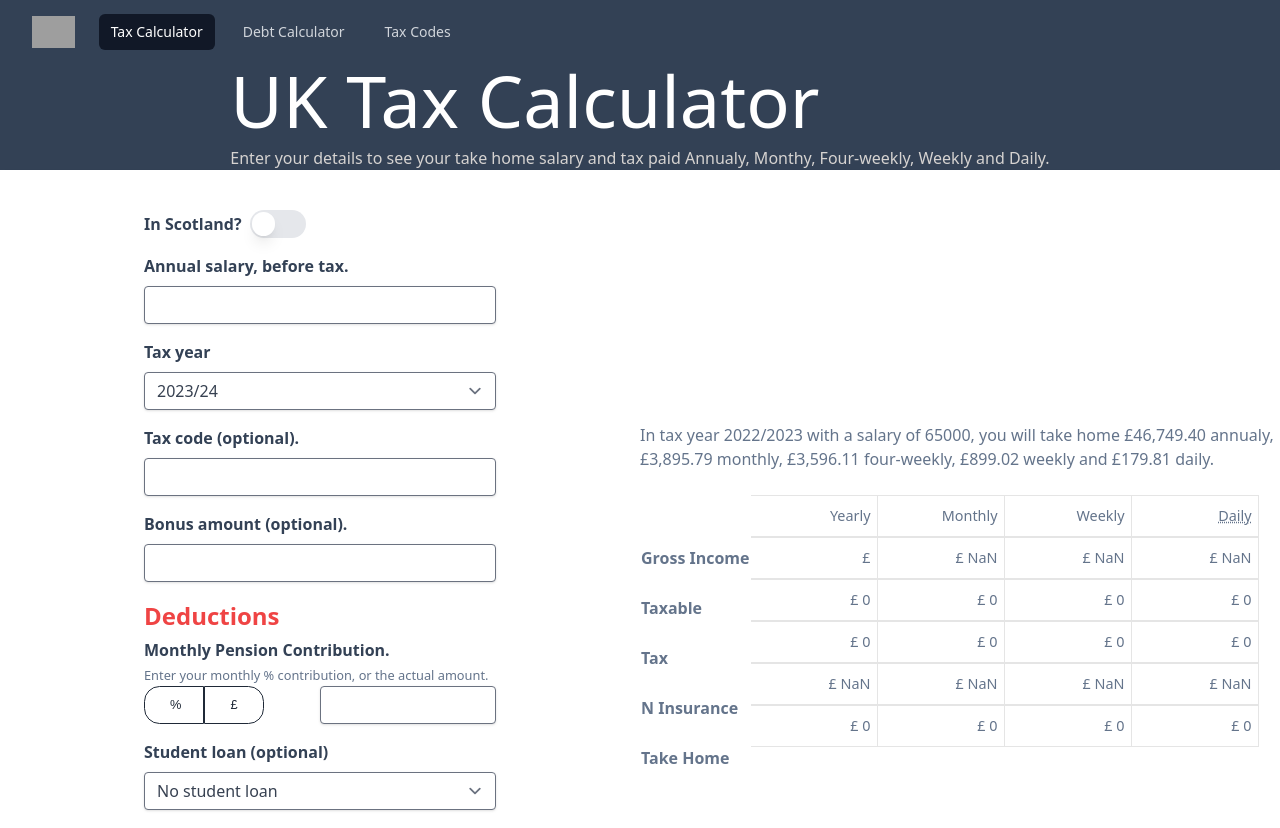
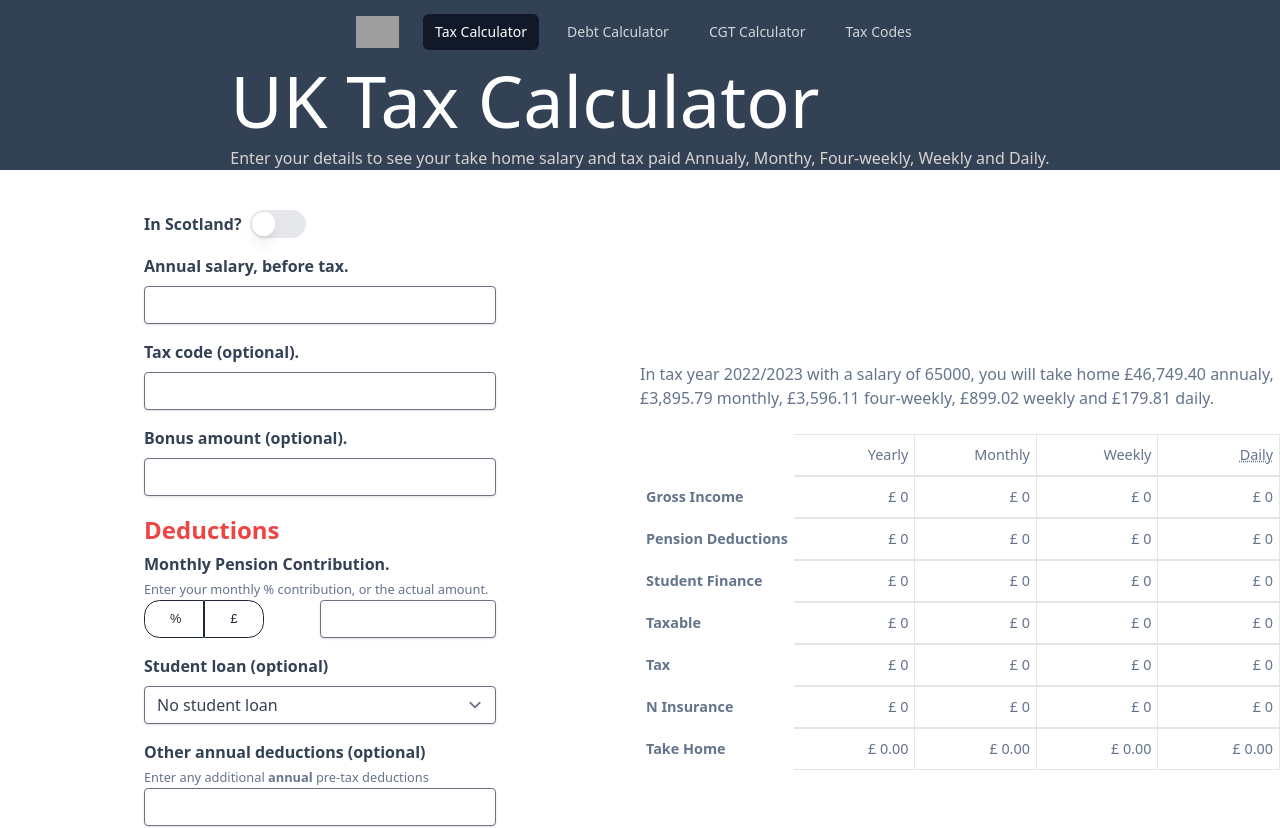
Before and after one commit to gwhi94/uktaxcalc, a React (Create React App) app in the folder uktaxcalcroot/: page / in a window 1280 px wide. Shown: the top 828 px of the page. Built offline with nearby package versions, Linux system fonts and the light colour scheme; grey boxes are pictures that could not be loaded.

Commit message:
Catch for salary below PA threshold

```diff
--- a/uktaxcalcroot/src/CalculateOutput/CalculateOutput.js
+++ b/uktaxcalcroot/src/CalculateOutput/CalculateOutput.js
@@ -4,17 +4,7 @@ import Typewriter from '../Typewriter/Typewriter';
 
 
 export default function CalculateOutput({ data }) {
-    console.log('here');
-
-    // bonus:""
-    // deductions:""
-    // dropdownLoan:"noLoan"
-    // dropdownYear:"2023/24"
-    // pensionAmt:""
-    // salary:"333"
-    // taxCode:""
-
-    //console.log('DATA', data);
+    console.log(data, 'here');
 
     const [salary, setSalary] = useState(0);
     const [tax, setTax] = useState(0);
@@ -22,7 +12,13 @@ export default function CalculateOutput({ data }) {
     const [takeHomeMonthly, setTakeHomeMonthly] = useState(0);
     const [takeHomeYearly, setTakeHomeYearly] = useState(0);
 
+
+
     const recordObject = {
+        initialAnnualSalary: 0,
+        initialMonthlySalary: 0,
+        initialWeeklySalary: 0,
+        initialDailySalary: 0,
         annualTakeHome: 0,
         monthlyTakeHome: 0,
         weeklyTakeHome: 0,
@@ -41,10 +37,20 @@ export default function CalculateOutput({ data }) {
         totalTaxableMonthly: 0,
         totalTaxableWeekly: 0,
         totalTaxableDaily: 0,
+        pensionDeductionAnnualy: 0,
+        pensionDeductionMonthly: 0,
+        pensionDeductionWeekly: 0,
+        pensionDeductionDaily: 0,
+        sfPaidAnnualy: 0,
+        sfPaidMonthly: 0,
+        sfPaidWeekly: 0,
+        sfPaidDaily: 0
     };
 
 
     const calculateIncomeTaxScotland = (salary, bottomRate) => {
+
+        if (salary > 12570) {
             const upperRate = 125140;
             const highRate = 43663
             const intermediateRate = 25689;
@@ -59,6 +65,11 @@ export default function CalculateOutput({ data }) {
             } else if (salary <= 100000) {
                 var paBottomRateAdjusted = 12571;
             }
+
+            recordObject.totalTaxableYearly = (salary - paBottomRateAdjusted).toFixed(2);
+            recordObject.totalTaxableMonthly = (recordObject.totalTaxableYearly / 12).toFixed(2);
+            recordObject.totalTaxableWeekly = (recordObject.totalTaxableYearly / 52).toFixed(2);
+            recordObject.totalTaxableDaily = (recordObject.totalTaxableYearly / 260).toFixed(2);
 
             if (salary > upperRate) {
                 var taxDueOnUpperRate = (salary - upperRate) * 0.47
@@ -88,29 +99,44 @@ export default function CalculateOutput({ data }) {
             }
 
 
-        recordObject.taxPaidYearly= Math.round(totalTaxDue).toFixed(2);
+            recordObject.taxPaidYearly = Math.round(totalTaxDue).toFixed(2);
             recordObject.taxPaidMonthly = (totalTaxDue / 12).toFixed(2);
             recordObject.taxPaidWeekly = (totalTaxDue / 52).toFixed(2);
-        recordObject.taxPaidDaily = (totalTaxDue / 365).toFixed(2);
+            recordObject.taxPaidDaily = (totalTaxDue / 260).toFixed(2);
+        } else {
+            recordObject.totalTaxableYearly = 0;
+            recordObject.totalTaxableMonthly = 0;
+            recordObject.totalTaxableWeekly = 0;
+            recordObject.totalTaxableDaily = 0;
+            recordObject.taxPaidYearly = 0;
+            recordObject.taxPaidMonthly = 0;
+            recordObject.taxPaidWeekly = 0;
+            recordObject.taxPaidDaily = 0;
 
+        }
 
 
     };
 
     const calculateIncomeTaxEngWales = (salary, bottomRate) => {
+        if (salary > 12570) {
             const upperRate = 125140;
             const midRate = 50271;
-        //const bottomRate = bottomRate;
 
             if (salary > 100000) {
                 var paBottomRateAdjusted = bottomRate - ((salary - 100000) / 2);
-            console.log(paBottomRateAdjusted);
                 if (paBottomRateAdjusted < 0) {
                     paBottomRateAdjusted = 0;
                 }
             } else if (salary <= 100000) {
                 var paBottomRateAdjusted = 12570;
             }
+
+            recordObject.totalTaxableYearly = (salary - paBottomRateAdjusted).toFixed(2);
+            recordObject.totalTaxableMonthly = (recordObject.totalTaxableYearly / 12).toFixed(2);
+            recordObject.totalTaxableWeekly = (recordObject.totalTaxableYearly / 52).toFixed(2);
+            recordObject.totalTaxableDaily = (recordObject.totalTaxableYearly / 260).toFixed(2);
+
 
             if (salary <= upperRate) {
                 //let totalTaxableSalary = salary - bottomRate;
@@ -125,10 +151,10 @@ export default function CalculateOutput({ data }) {
                 var taxDueOnBottomRate = ((salary - diffAlreadyPaidTaxOn) - paBottomRateAdjusted) * 0.2;
                 var totalTaxDue = taxDueOnBottomRate + taxDueOnMidRate;
 
-            recordObject.taxPaidYearly= Math.round(totalTaxDue).toFixed(2);
+                recordObject.taxPaidYearly = Math.round(totalTaxDue).toFixed(2);
                 recordObject.taxPaidMonthly = (totalTaxDue / 12).toFixed(2);
                 recordObject.taxPaidWeekly = (totalTaxDue / 52).toFixed(2);
-            recordObject.taxPaidDaily = (totalTaxDue / 365).toFixed(2);
+                recordObject.taxPaidDaily = (totalTaxDue / 260).toFixed(2);
 
             } else if (salary > upperRate) {
                 var taxDueOnUpperRate = (salary - upperRate) * 0.45
@@ -137,15 +163,23 @@ export default function CalculateOutput({ data }) {
                 var totalTaxDue = taxDueOnUpperRate + taxDueOnHighRate + taxDueOnBottomRate;
             }
 
+        }else {
+                recordObject.totalTaxableYearly = 0;
+                recordObject.totalTaxableMonthly = 0;
+                recordObject.totalTaxableWeekly = 0;
+                recordObject.totalTaxableDaily = 0;
+                recordObject.taxPaidYearly = 0;
+                recordObject.taxPaidMonthly = 0;
+                recordObject.taxPaidWeekly = 0;
+                recordObject.taxPaidDaily = 0;
+
+            }
+
 
 
         };
 
         const calculateIncomeTax = (salary, inScotland) => {
-
-        //Incoming tax code
-        //Split out numbers and letters
-        //Numbers get used as the bottom rate
 
             if (!data?.taxCode) {
                 if (!inScotland) {
@@ -153,9 +187,6 @@ export default function CalculateOutput({ data }) {
                 } else {
                     calculateIncomeTaxScotland(data?.salary, 12571);
                 }
-
-
-
 
             } else if (data?.taxCode) {
                 console.log('Tax code supplied');
@@ -249,31 +280,29 @@ export default function CalculateOutput({ data }) {
                     }
 
                 }
+
+
             }
+            console.log('ff', recordObject);
         };
 
 
         const removeDeductions = (data) => {
 
-        var data = {
-            bonus: "",
-            deductions: "1500",
-            dropdownLoan: "plan1",
-            dropdownYear: "2023/24",
-            pensionAmt: "300",
-            pensionToggle: 'no',
-            salary: "50000",
-            taxCode: "",
-            inScotland: false
+            var otherDeductions = 0;
+            var pensionDeduction = 0;
+            if (data?.pensionToggle == 'yes') {
+                //percentage deduction
+                pensionDeduction = ((data?.salary * data?.pensionAmt) / 100);
+            } else if (data?.pensionToggle == 'no') {
+                //amount calculation
+                pensionDeduction = data?.pensionAmt * 12;
             }
 
-        if (data?.pensionToggle == 'yes') {
-            //percentage deduction
-            const pensionDeduction = ((data?.salary * data?.pensionAmt) / 100);
-        } else if (data?.pensionToggle == 'no') {
-            //amount calculation
-            const pensionDeduction = data?.pensionAmt * 12;
-        }
+            recordObject.pensionDeductionAnnualy = pensionDeduction.toFixed(2);
+            recordObject.pensionDeductionMonthly = (pensionDeduction / 12).toFixed(2);
+            recordObject.pensionDeductionWeekly = (pensionDeduction / 52).toFixed(2);
+            recordObject.pensionDeductionDaily = (pensionDeduction / 260).toFixed(2);
 
             //Student finance deductions
             if (data?.dropdownLoan != 'noPlan') {
@@ -290,13 +319,23 @@ export default function CalculateOutput({ data }) {
                     //SF selected but salary is not high enough to pay SF
                     var sfDeductions = 0;
                 }
-
-            console.log(sfDeductions);
             }
 
-        if (data?.deductions != "") {
-            var otherDeductions = data.deductions;
+            recordObject.sfPaidAnnualy = sfDeductions;
+            recordObject.sfPaidMonthly = (sfDeductions / 12).toFixed(2);
+            recordObject.sfPaidWeekly = (sfDeductions / 52).toFixed(2);
+            recordObject.sfPaidDaily = (sfDeductions / 260).toFixed(2);
+
+            if (data?.deductions) {
+                otherDeductions = Number(data?.deductions);
+            } else {
+                otherDeductions = 0;
             }
+
+            console.log('Deductions', otherDeductions, pensionDeduction, sfDeductions);
+
+            data.salary = data.salary - (otherDeductions + pensionDeduction + sfDeductions);
+            calculateNationalInsurance(data?.salary);
         }
 
 
@@ -320,7 +359,7 @@ export default function CalculateOutput({ data }) {
             recordObject.niPaidYearly = (niDueAnnualy).toFixed(2);
             recordObject.niPaidMonthly = (niDueAnnualy / 12).toFixed(2);
             recordObject.niPaidWeekly = (niDueAnnualy / 52).toFixed(2);
-        recordObject.niPaidDaily = (niDueAnnualy / 365).toFixed(2);
+            recordObject.niPaidDaily = (niDueAnnualy / 260).toFixed(2);
 
             calculateIncomeTax(data?.salary, data?.inScotland);
         };
@@ -331,10 +370,18 @@ export default function CalculateOutput({ data }) {
                 console.log(data);
             }
 
-        calculateNationalInsurance(data?.salary);
+            removeDeductions(data);
+            //calculateNationalInsurance(data?.salary);
         };
 
+        if (data.salary) {
+            recordObject.initialAnnualSalary = data.salary;
+            recordObject.initialMonthlySalary = (data.salary / 12).toFixed(2);
+            recordObject.initialWeeklySalary = (data.salary / 52).toFixed(2);
+            recordObject.initialDailySalary = (data.salary / 260).toFixed(2);
             handleAdditions();
+        }
+
 
 
 
@@ -352,6 +399,8 @@ export default function CalculateOutput({ data }) {
                         <tr>
                             <th className="table-headers">&nbsp;</th>
                             <th className="table-headers">Gross Income</th>
+                            <th className="table-headers">Pension Deductions</th>
+                            <th className="table-headers">Student Finance</th>
                             <th className="table-headers">Taxable</th>
                             <th className="table-headers">Tax</th>
                             <th className="table-headers">N Insurance</th>
@@ -362,35 +411,43 @@ export default function CalculateOutput({ data }) {
                     <tbody className="results__content">
                         <tr className="columns-4">
                             <td className="">Yearly</td>
-                        <td className="">£ {data?.salary}</td>
-                        <td className="">£ {recordObject?.totalTaxableYearly}</td>
-                        <td className="">£ {recordObject?.taxPaidYearly}</td>
-                        <td className="">£ {recordObject?.niPaidYearly}</td>
-                        <td className="">£ {recordObject?.annualTakeHome}</td>
+                            <td className="">£ {recordObject.initialAnnualSalary.toString().replace(/\B(?=(\d{3})+(?!\d))/g, ",")}</td>
+                            <td className="">£ {recordObject.pensionDeductionAnnualy.toString().replace(/\B(?=(\d{3})+(?!\d))/g, ",")}</td>
+                            <td className="">£ {recordObject.sfPaidAnnualy.toString().replace(/\B(?=(\d{3})+(?!\d))/g, ",")}</td>
+                            <td className="">£ {recordObject?.totalTaxableYearly.toString().replace(/\B(?=(\d{3})+(?!\d))/g, ",")}</td>
+                            <td className="">£ {recordObject?.taxPaidYearly.toString().replace(/\B(?=(\d{3})+(?!\d))/g, ",")}</td>
+                            <td className="">£ {recordObject?.niPaidYearly.toString().replace(/\B(?=(\d{3})+(?!\d))/g, ",")}</td>
+                            <td className="">£ {(recordObject?.initialAnnualSalary - (Number(recordObject.pensionDeductionAnnualy) + Number(recordObject.sfPaidAnnualy) + Number(recordObject?.taxPaidYearly) + Number(recordObject?.niPaidYearly))).toFixed(2).toString().replace(/\B(?=(\d{3})+(?!\d))/g, ",")}</td>
                         </tr>
                         <tr className="columns-4">
                             <td className="">Monthly</td>
-                        <td className="">£ {(data?.salary / 12).toFixed(2)}</td>
-                        <td className="">£ {recordObject?.totalTaxableMonthly}</td>
-                        <td className="">£ {recordObject?.taxPaidMonthly}</td>
-                        <td className="">£ {recordObject?.niPaidMonthly}</td>
-                        <td className="">£ {recordObject?.monthlyTakeHome}</td>
+                            <td className="">£ {recordObject.initialMonthlySalary.toString().replace(/\B(?=(\d{3})+(?!\d))/g, ",")}</td>
+                            <td className="">£ {recordObject.pensionDeductionMonthly.toString().replace(/\B(?=(\d{3})+(?!\d))/g, ",")}</td>
+                            <td className="">£ {recordObject.sfPaidMonthly.toString().replace(/\B(?=(\d{3})+(?!\d))/g, ",")}</td>
+                            <td className="">£ {recordObject?.totalTaxableMonthly.toString().replace(/\B(?=(\d{3})+(?!\d))/g, ",")}</td>
+                            <td className="">£ {recordObject?.taxPaidMonthly.toString().replace(/\B(?=(\d{3})+(?!\d))/g, ",")}</td>
+                            <td className="">£ {recordObject?.niPaidMonthly.toString().replace(/\B(?=(\d{3})+(?!\d))/g, ",")}</td>
+                            <td className="">£ {((recordObject?.initialAnnualSalary / 12) - (Number(recordObject.pensionDeductionMonthly) + Number(recordObject.sfPaidMonthly) + Number(recordObject?.taxPaidMonthly) + Number(recordObject?.niPaidMonthly))).toFixed(2).toString().replace(/\B(?=(\d{3})+(?!\d))/g, ",")}</td>
                         </tr>
                         <tr className="columns-4">
                             <td className="">Weekly</td>
-                        <td className="">£ {(data?.salary / 52).toFixed(2)}</td>
-                        <td className="">£ {recordObject?.totalTaxableWeekly}</td>
-                        <td className="">£ {recordObject?.taxPaidWeekly}</td>
-                        <td className="">£ {recordObject?.niPaidWeekly}</td>
-                        <td className="">£ {recordObject?.weeklyTakeHome}</td>
+                            <td className="">£ {recordObject.initialWeeklySalary.toString().replace(/\B(?=(\d{3})+(?!\d))/g, ",")}</td>
+                            <td className="">£ {recordObject.pensionDeductionWeekly.toString().replace(/\B(?=(\d{3})+(?!\d))/g, ",")}</td>
+                            <td className="">£ {recordObject.sfPaidWeekly.toString().replace(/\B(?=(\d{3})+(?!\d))/g, ",")}</td>
+                            <td className="">£ {recordObject?.totalTaxableWeekly.toString().replace(/\B(?=(\d{3})+(?!\d))/g, ",")}</td>
+                            <td className="">£ {recordObject?.taxPaidWeekly.toString().replace(/\B(?=(\d{3})+(?!\d))/g, ",")}</td>
+                            <td className="">£ {recordObject?.niPaidWeekly.toString().replace(/\B(?=(\d{3})+(?!\d))/g, ",")}</td>
+                            <td className="">£ {((recordObject?.initialAnnualSalary / 52) - (Number(recordObject.pensionDeductionWeekly) + Number(recordObject.sfPaidWeekly) + Number(recordObject?.taxPaidWeekly) + Number(recordObject?.niPaidWeekly))).toFixed(2).toString().replace(/\B(?=(\d{3})+(?!\d))/g, ",").toString().replace(/\B(?=(\d{3})+(?!\d))/g, ",")}</td>
                         </tr>
                         <tr className="columns-4">
                             <td className=""><abbr title="">Daily</abbr></td>
-                        <td className="">£ {(data?.salary / 365).toFixed(2)}</td>
-                        <td className="">£ {recordObject?.totalTaxableDaily}</td>
-                        <td className="">£ {recordObject?.taxPaidDaily}</td>
-                        <td className="">£ {recordObject?.niPaidDaily}</td>
-                        <td className="">£ {recordObject?.dailyTakeHome}</td>
+                            <td className="">£ {recordObject.initialDailySalary.toString().replace(/\B(?=(\d{3})+(?!\d))/g, ",")}</td>
+                            <td className="">£ {recordObject.pensionDeductionDaily.toString().replace(/\B(?=(\d{3})+(?!\d))/g, ",")}</td>
+                            <td className="">£ {recordObject.sfPaidDaily.toString().replace(/\B(?=(\d{3})+(?!\d))/g, ",")}</td>
+                            <td className="">£ {recordObject?.totalTaxableDaily.toString().replace(/\B(?=(\d{3})+(?!\d))/g, ",")}</td>
+                            <td className="">£ {recordObject?.taxPaidDaily.toString().replace(/\B(?=(\d{3})+(?!\d))/g, ",")}</td>
+                            <td className="">£ {recordObject?.niPaidDaily.toString().replace(/\B(?=(\d{3})+(?!\d))/g, ",")}</td>
+                            <td className="">£ {((recordObject?.initialAnnualSalary / 260) - (Number(recordObject.pensionDeductionDaily) + Number(recordObject.sfPaidDaily) + Number(recordObject?.taxPaidDaily) + Number(recordObject?.niPaidDaily))).toFixed(2).toString().replace(/\B(?=(\d{3})+(?!\d))/g, ",").toString().replace(/\B(?=(\d{3})+(?!\d))/g, ",")}</td>
                         </tr>
                     </tbody>
                 </table>
--- a/uktaxcalcroot/src/Form/Form.js
+++ b/uktaxcalcroot/src/Form/Form.js
@@ -107,7 +107,7 @@ export default function Form({ callback }) {
                         {errors.salary && <p>Salary is required</p>}
                     </div>
 
-                    <div className="mb-4">
+                    {/* <div className="mb-4">
                         <label className="font-semibold text-slate-700 block text-gray-700 text-md font-bold mb-2" htmlFor="dropdown">
                             Tax year
                         </label>
@@ -126,7 +126,7 @@ export default function Form({ callback }) {
                             <option value="2022/23">2022/23</option>
                             <option value="2023/24">2023/24</option>
                         </select>
-                    </div>
+                    </div> */}
 
                     <div className="mb-4">
                         <label className="font-semibold text-slate-700 block text-gray-700 text-md font-bold mb-2" htmlFor="textInput">
--- a/uktaxcalcroot/src/Navigation/Navbar.js
+++ b/uktaxcalcroot/src/Navigation/Navbar.js
@@ -7,6 +7,7 @@ import {UserIcon, Bars3Icon} from "@heroicons/react/24/solid"
 const navigation = [
   { name: 'Tax Calculator', href: '#', current: true },
   { name: 'Debt Calculator', href: '#', current: false },
+  { name: 'CGT Calculator', href: '#', current: false },
   { name: 'Tax Codes', href: '#', current: false },
 ]
 
@@ -33,7 +34,7 @@ export default function Example() {
                   )}
                 </Disclosure.Button>
               </div>
-              <div className="flex flex-1 items-center justify-center sm:items-stretch sm:justify-start">
+              <div className="flex flex-1 items-center justify-center sm:items-stretch sm:ju stify-start">
                 <div className="flex flex-shrink-0 items-center">
                   <img
                     className="h-8 w-auto"
--- a/uktaxcalcroot/src/index.css
+++ b/uktaxcalcroot/src/index.css
@@ -69,6 +69,7 @@ h3 {
     border-collapse: collapse;
     border-spacing: 0;
     width: 100%;
+    vertical-align: top;
 }
 .results-by-table-headers{
     display: flex;
@@ -103,5 +104,11 @@ h3 {
     font-size: 0.9rem;
 }
 .table-headers{
-    min-height: 50px;
+    width: 100%;
+    line-height: 42px;
+    border-left: none;
+    padding: 0 6px;
+    min-height: 30px;
+    text-align: left;
+    font-size: 0.9rem;
 }
```
Lines whose indentation alone changed are shown as unchanged.
